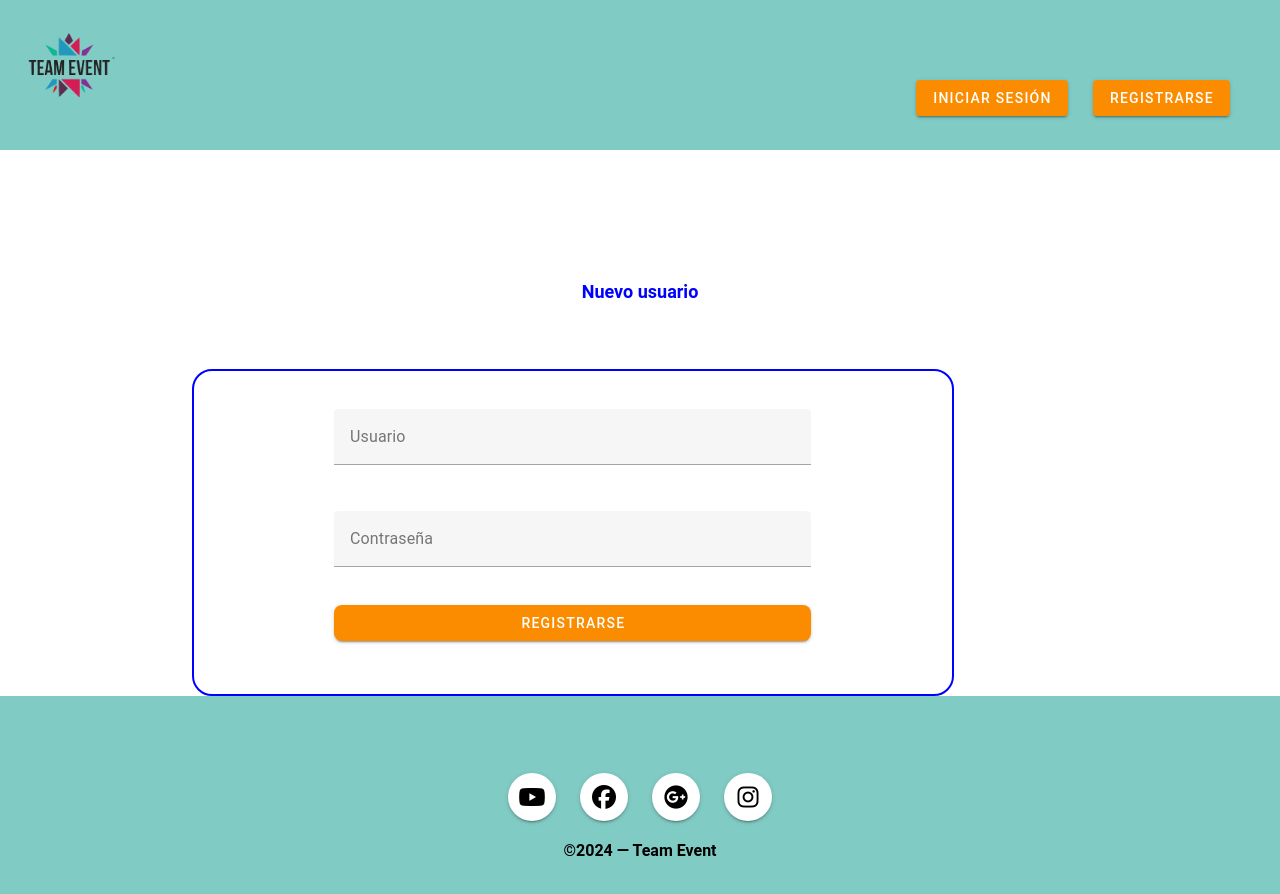
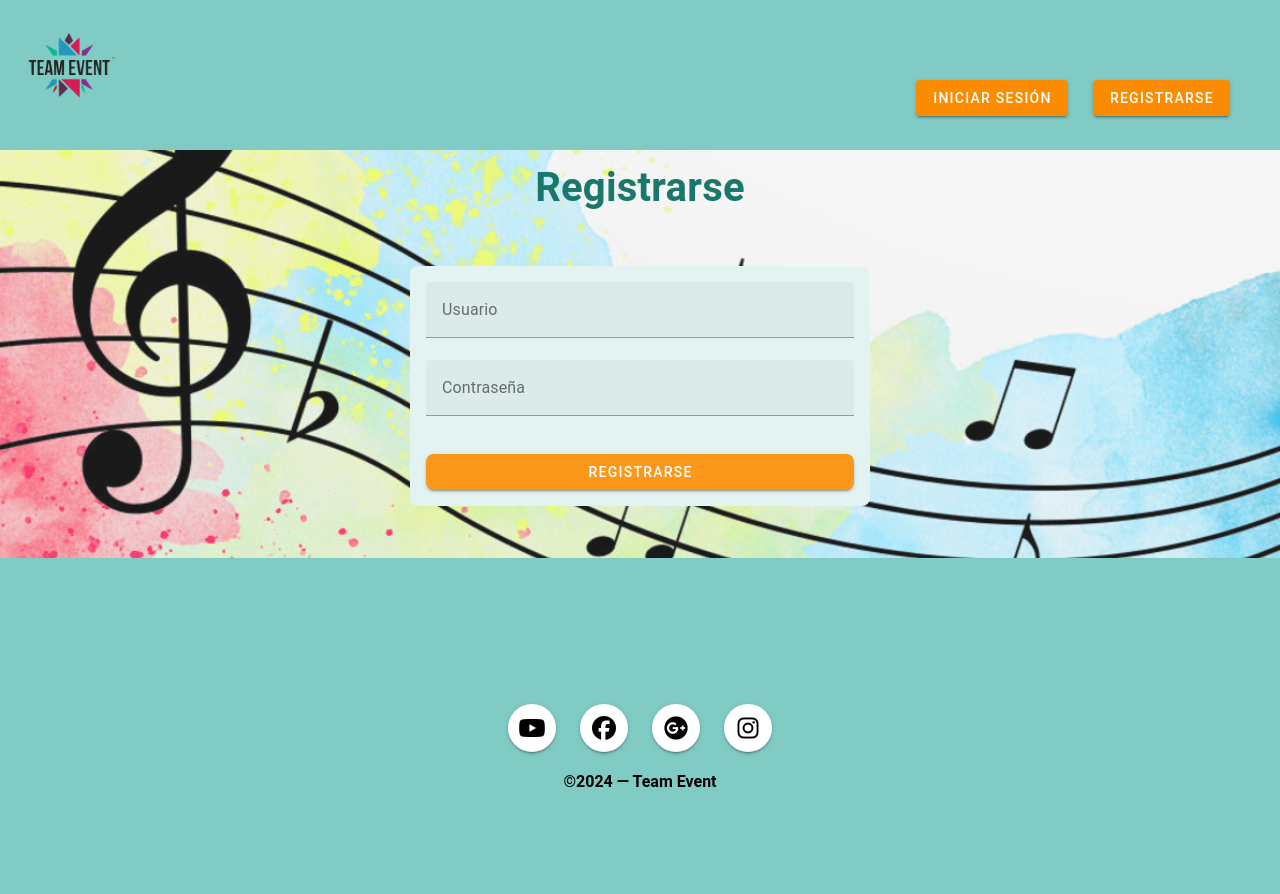
Before and after one commit to RebecaMFep/Frontend-Upcoming-events, a Vue app: page /register in a window 1280 px wide. Shown: the top 894 px of the page. Built offline with nearby package versions, Linux system fonts and the light colour scheme.

Commit message:
added styles to LoginForm, RegisterForm

```diff
--- a/src/components/AdminDashboard.vue
+++ b/src/components/AdminDashboard.vue
@@ -18,10 +18,10 @@ import AddEventButton from './adminDashboard/AddEventButton.vue';
 <style lang="scss" scoped>
 
 main {
-  background-color:#FFE0B2;
+  background-color:#FFF3E0;
 }
 .background {
- background-color:#FFE0B2;
+ background-color:#FFF3E0;
 }
 
 adminTitle {
--- a/src/components/login/LoginForm.vue
+++ b/src/components/login/LoginForm.vue
@@ -54,15 +54,18 @@ function redirectToRegister() {
 </script>
 <template>
   <div class="login-box">
+    <v-card-title class="title d-flex justify-center">
+        <h1 class="addTitle">Iniciar Sesión</h1>
+      </v-card-title>
 
-    <v-sheet class="mx-auto rounded-lg login-box" style="">
+    <v-sheet class="mx-auto rounded-lg login-box" color="teal-lighten-5">
       <div class="form">
-        <v-form fast-fail @submit.prevent="login()">
+        <v-form fast-fail class="mt-10 mb-13 pa-4 rounded-lg" @submit.prevent="login()">
           <v-text-field class="rounded-lg" v-model="username" label="Usuario" :rules="userRules"></v-text-field>
 
           <v-text-field class="rounded-lg" v-model="password" label="Contraseña" :rules="passwordRules" type="password" ></v-text-field>
 
-          <v-btn type="submit" color="orange-darken-1" block class="mt-4 rounded-lg">Iniciar sesión</v-btn>
+          <v-btn type="submit" color="orange-darken-1" block class="mt-4  rounded-lg">Iniciar sesión</v-btn>
 
           <v-btn type="link" @click="redirectToRegister()" color="orange-darken-1" block class="mt-4 rounded-lg">Registrarse</v-btn>
         </v-form>
@@ -71,24 +74,22 @@ function redirectToRegister() {
   </div>
 </template>
 
-<style>
+<style lang="scss" scoped>
 .login-box {
-  width: 70%;
-  border: 2px solid blue;
+
+  width: 60%;
+  // border: 3px solid blue;
   border-radius: 20px;
-  margin-left: 10%;
-}
-.rounded-lg{
-  margin-top: 5%;
+  margin-left: 20%;
 }
 
-.custom-border {
-  border: 1px solid blue;
-  margin-bottom: 5%;
+.addTitle {
+  color: #00695C;
 }
 
-.form {
-  margin: 5%;
 
-}
+
+
+
+
 </style>
--- a/src/components/login/RegisterForm.vue
+++ b/src/components/login/RegisterForm.vue
@@ -45,10 +45,12 @@ function redirectToLogin() {
 
 <template>
   <div class="register-box">
-
-    <v-sheet class="mx-auto rounded-lg register-box" style="">
+    <v-card-title class="title d-flex justify-center">
+        <h1 class="startRegister">Registrarse</h1>
+      </v-card-title>
+    <v-sheet class="mx-auto rounded-lg register-box" color="teal-lighten-5">
       <div class="form">
-        <v-form fast-fail @submit.prevent="register()">
+        <v-form fast-fail class="mt-10 mb-13 pa-4 rounded-lg" @submit.prevent="register()">
           <v-text-field class="rounded-lg" v-model="username" label="Usuario"></v-text-field>
 
           <v-text-field class="rounded-lg" v-model="password" label="Contraseña" type="password"></v-text-field>
@@ -59,28 +61,30 @@ function redirectToLogin() {
     </v-sheet>
   </div>
 </template>
-<style>
+<style lang="scss" scoped>
 .register-box {
-  /* height: 90%;
-      width: 100%; */
-  width: 70%;
-  border: 2px solid blue;
+  width: 60%;
+  margin-left: 20%;
   border-radius: 20px;
   justify-content: center;
 }
 
-.rounded-lg {
-  margin-top: 5%;
+.startRegister {
+  color: #00695C;
 }
 
-.custom-border {
-  border: 1px solid blue;
-  margin-bottom: 5%;
-}
+// .rounded-lg {
+//   margin-top: 5%;
+// }
 
-.form {
-  margin-top: 10%;
-  margin: 5%;
-  margin-bottom: 10%;
-}
+// .custom-border {
+//   border: 1px solid blue;
+//   margin-bottom: 5%;
+// }
+
+// .form {
+//   margin-top: 10%;
+//   margin: 5%;
+//   margin-bottom: 10%;
+// }
 </style>
--- a/src/views/DashboardView.vue
+++ b/src/views/DashboardView.vue
@@ -69,21 +69,21 @@ const editEvent = () => {
 <style lang="scss" scoped>
 
 main {
-    background-color: #FFE0B2;
+    background-color: #FFF3E0;
 }
 
 .background {
-    background-color: #FFE0B2;
+    background-color:#FFE0B2;
 }
 
-.titlesList {
-    //background-color: #B2DFDB;
-    margin-bottom: 15px;
-}
-.adminList {
-    background-color:#E0F2F1;
-    margin-bottom: 50px;
-}
+// .titlesList {
+//     //background-color: #B2DFDB;
+//     margin-bottom: 15px;
+// }
+// .adminList {
+//     background-color:#E0F2F1;
+//     margin-bottom: 50px;
+// }
 
 
 .text-left {
--- a/src/views/HomeView.vue
+++ b/src/views/HomeView.vue
@@ -1,7 +1,7 @@
 <script setup>
 import { useEventStore } from "@/stores/event";
-import CardsEvents  from "@/components/cards/CardsEvents.vue";
-import Carusel from "@/components/cards/Carusel.vue";
+import CardsEvents  from "@/components/card/CardsEvents.vue";
+import Carusel from "@/components/card/Carusel.vue";
 
 const store = useEventStore()
 store.getEvents()
--- a/src/views/LoginView.vue
+++ b/src/views/LoginView.vue
@@ -3,13 +3,12 @@ import LoginForm from "./../components/login/LoginForm.vue";
 </script>
 
 <template>
+
     <main>
-    <h1>Iniciar sesión</h1>
-    <div id="login-box">
-        <LoginForm />
 
-    </div>
-</main>
+    <LoginForm />
+    </main>
+
 </template>
 
 <style lang="scss" scoped>
@@ -19,17 +18,11 @@ main {
     background-position:left;
     opacity: 0.9;
 }
-#login-box{
-    margin-top: 5%;
-    margin-left: 12%;
-    justify-self: center;
-    margin-bottom: 10%;
-}
-h1 {
-    margin-top: 2%;
-    justify-self: center;
-    color: blue;
-    text-align: center;
-    font-size: x-large;
-}
+// #login-box{
+//     margin-top: 5%;
+//     margin-left: 12%;
+//     justify-self: center;
+//     margin-bottom: 10%;
+// }
+
 </style >
--- a/src/views/RegisterView.vue
+++ b/src/views/RegisterView.vue
@@ -3,28 +3,24 @@ import RegisterForm from "./../components/login/RegisterForm.vue";
 </script>
 
 <template>
-    <h1>Nuevo usuario</h1>
-    <div id="register-box">
+
+    <main>
         <RegisterForm />
-    </div>
+    </main>
+
 </template>
 
 <style lang="scss" scoped>
 main {
-    background-color: white;
-    height: 90%;
-    justify-content: center;
+    background-image: url(../../public/image/fondo4.jpg);
+    background-size: cover;
+    background-position:left;
+    opacity: 0.9;
 }
-#register-box{
-    margin-top: 5%;
-    margin-left: 15%;
-    justify-self: center;
-}
-h1 {
-    margin-top: 10%;
-    justify-self: center;
-    color: blue;
-    text-align: center;
-    font-size: large;
-}
+// #register-box{
+//     margin-top: 5%;
+//     margin-left: 15%;
+//     justify-self: center;
+// }
+
 </style >
```
Also changed, not shown: src/components/adminDashboard/newFile.js (added, +24 -0 lines), src/components/card/CardsEvents.vue (renamed from src/components/cards/CardsEvents.vue), src/components/card/Carusel.vue (renamed from src/components/cards/Carusel.vue).
